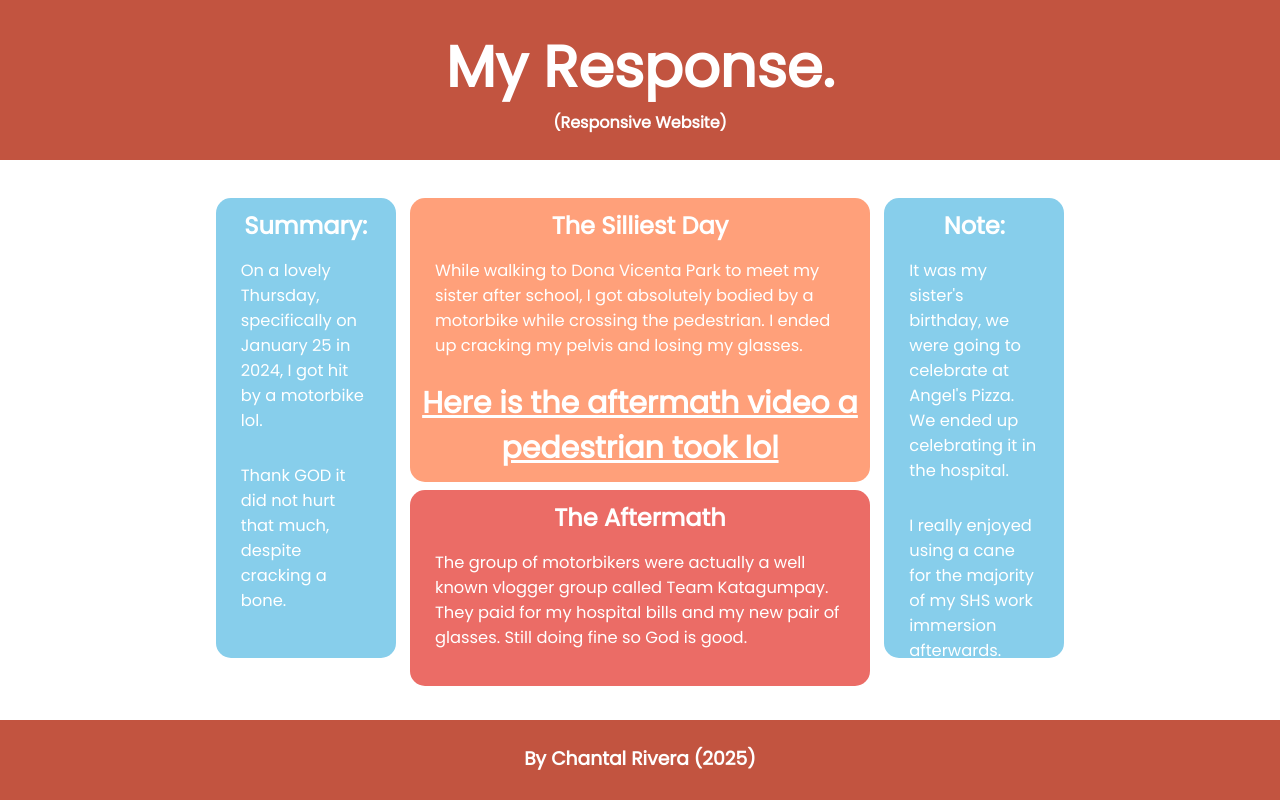
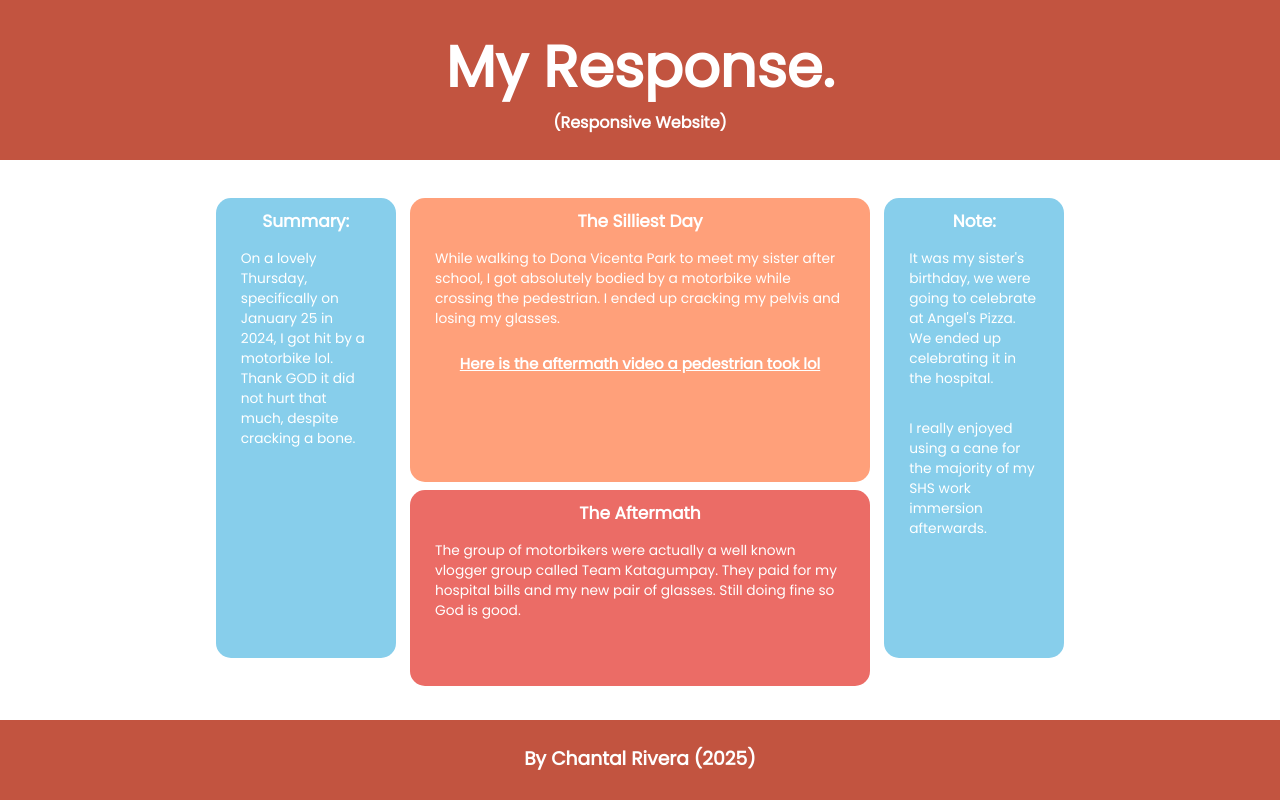
Before and after one commit to CreateToExtirpate/Rivera_q1at2, a plain HTML site: page index.html in a window 1280 px wide. Drawn offline with Linux system fonts and the light colour scheme.

Commit message:
Add files via upload

```diff
--- a/index.html
+++ b/index.html
@@ -17,8 +17,7 @@
     <div class="content">
         <aside class="left">
             <h2>Summary:</h2>
-            <p>On a lovely Thursday, specifically on January 25 in 2024, I got hit by a motorbike lol.</p>
-            <p>Thank GOD it did not hurt that much, despite cracking a bone.</p>
+            <p>On a lovely Thursday, specifically on January 25 in 2024, I got hit by a motorbike lol.<br>Thank GOD it did not hurt that much, despite cracking a bone.</p>
         </aside>
         <div class="center">
             <section class="sect">
--- a/styles.css
+++ b/styles.css
@@ -6,9 +6,13 @@
 }
 
 p {
-  font-size: calc(0.7rem + 0.4vw);
+  font-size: calc(0.7rem + 0.2vw);
   text-align: justify;
   padding: 10px;
+}
+
+h2 {
+  font-size: 17px;
 }
 
 .body {
@@ -20,6 +24,7 @@ p {
 .linkVid {
   text-align: center;
   margin-top: 1vh;
+  font-size: calc(0.5rem + 0.2vw);
 }
 
 .head {
@@ -94,7 +99,7 @@ p {
 
 @media screen and (width >= 977px) {
 .linkVid {
-  font-size: 30px;
+  font-size: 15px;
 }
 
   .headText {
```
